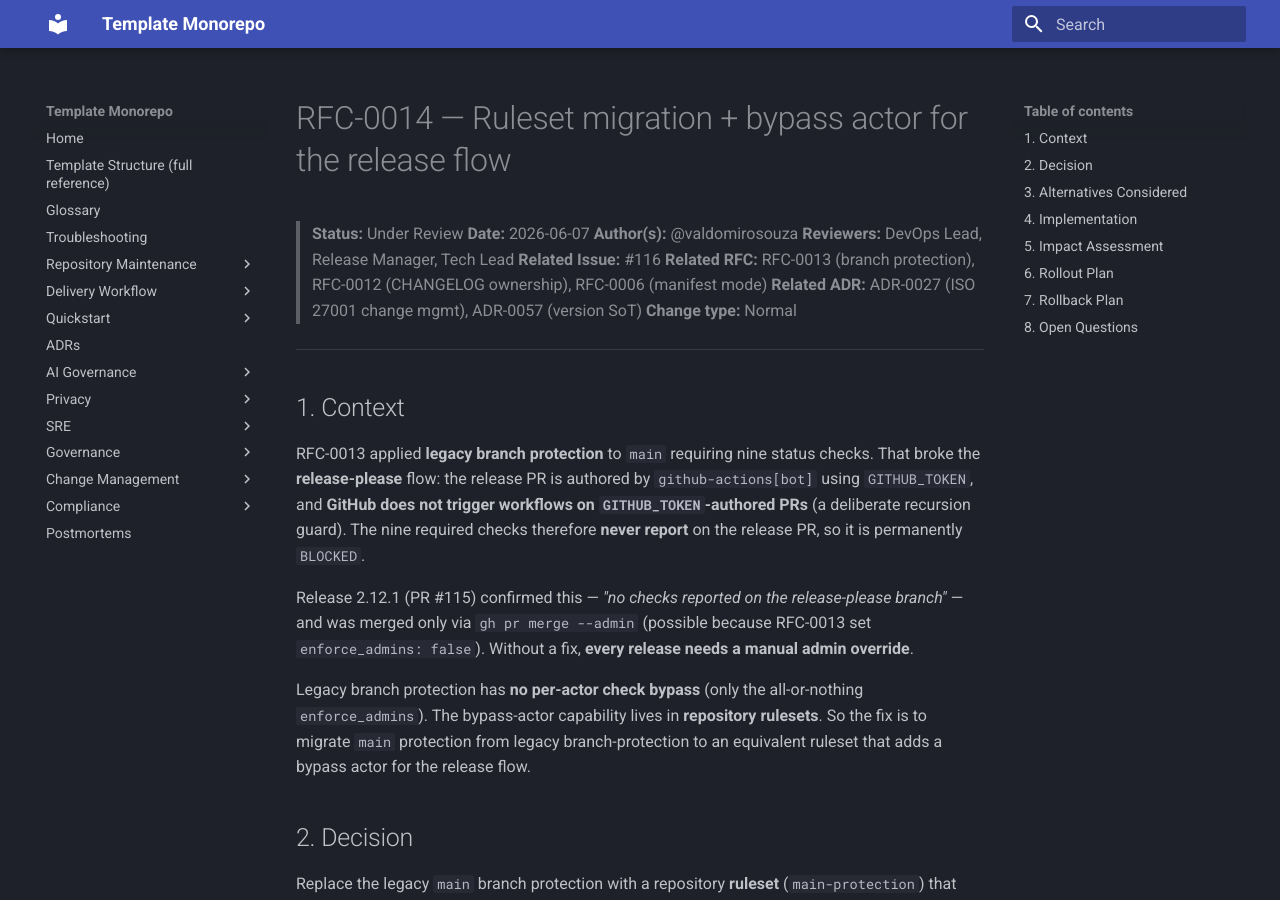
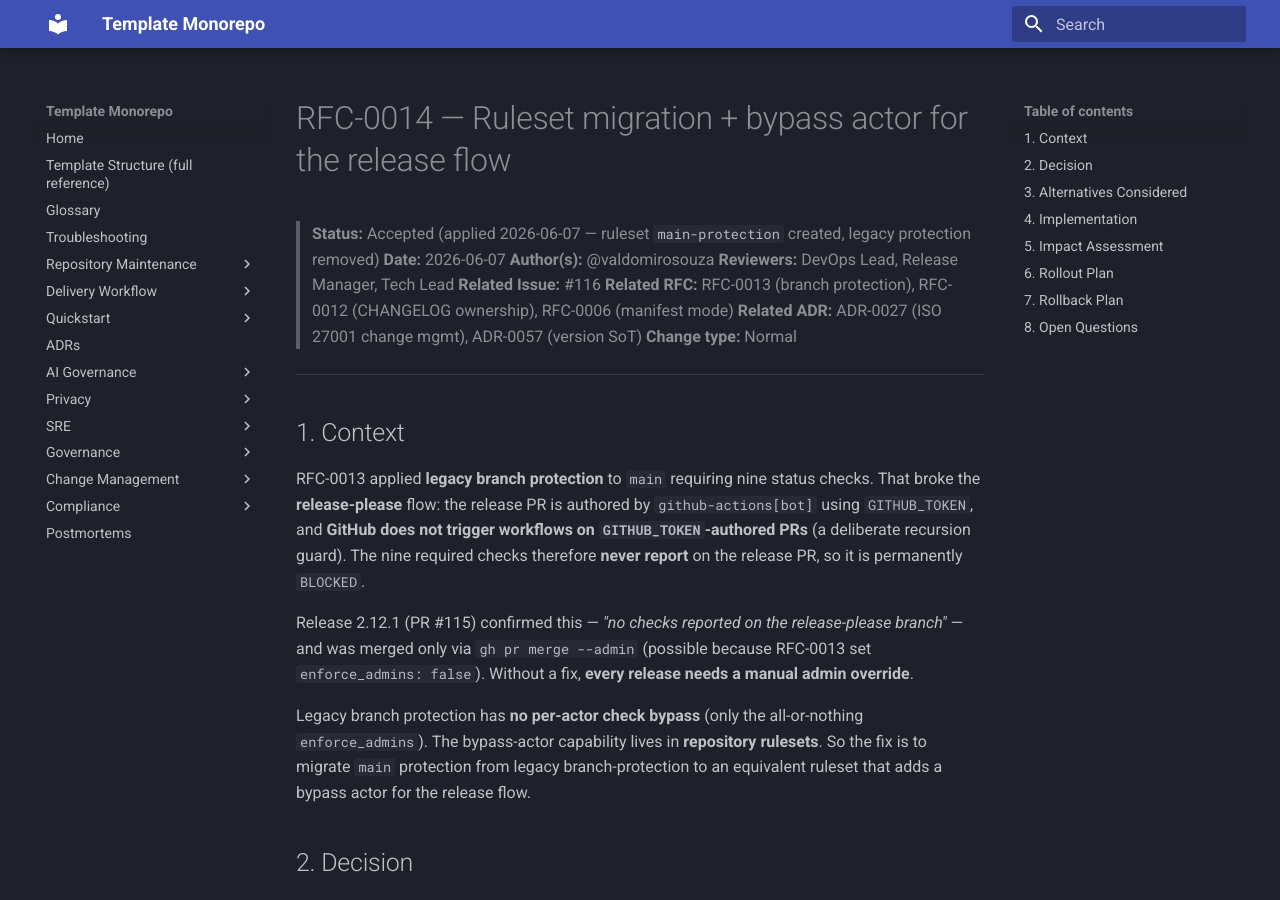
Before and after one commit to valdomirosouza/Repository-Template-v2, an MkDocs documentation site: the page built from docs/change-management/rfc/RFC-0014-release-please-ruleset-bypass.md, in a window 1280 px wide and 900 px high. Built offline with MkDocs 1.6.1 and Material for MkDocs 9.7.7, drawn with Linux system fonts in a browser that asks for light colours.

Commit message:
docs(rfc): mark RFC-0014 accepted/applied
Co-Authored-By: Claude Opus 4.8 (1M context) <noreply@anthropic.com>

```diff
--- a/docs/change-management/rfc/RFC-0014-release-please-ruleset-bypass.md
+++ b/docs/change-management/rfc/RFC-0014-release-please-ruleset-bypass.md
@@ -1,6 +1,6 @@
 # RFC-0014 — Ruleset migration + bypass actor for the release flow
 
-> **Status:** Under Review
+> **Status:** Accepted (applied 2026-06-07 — ruleset `main-protection` created, legacy protection removed)
 > **Date:** 2026-06-07
 > **Author(s):** @valdomirosouza
 > **Reviewers:** DevOps Lead, Release Manager, Tech Lead
```
